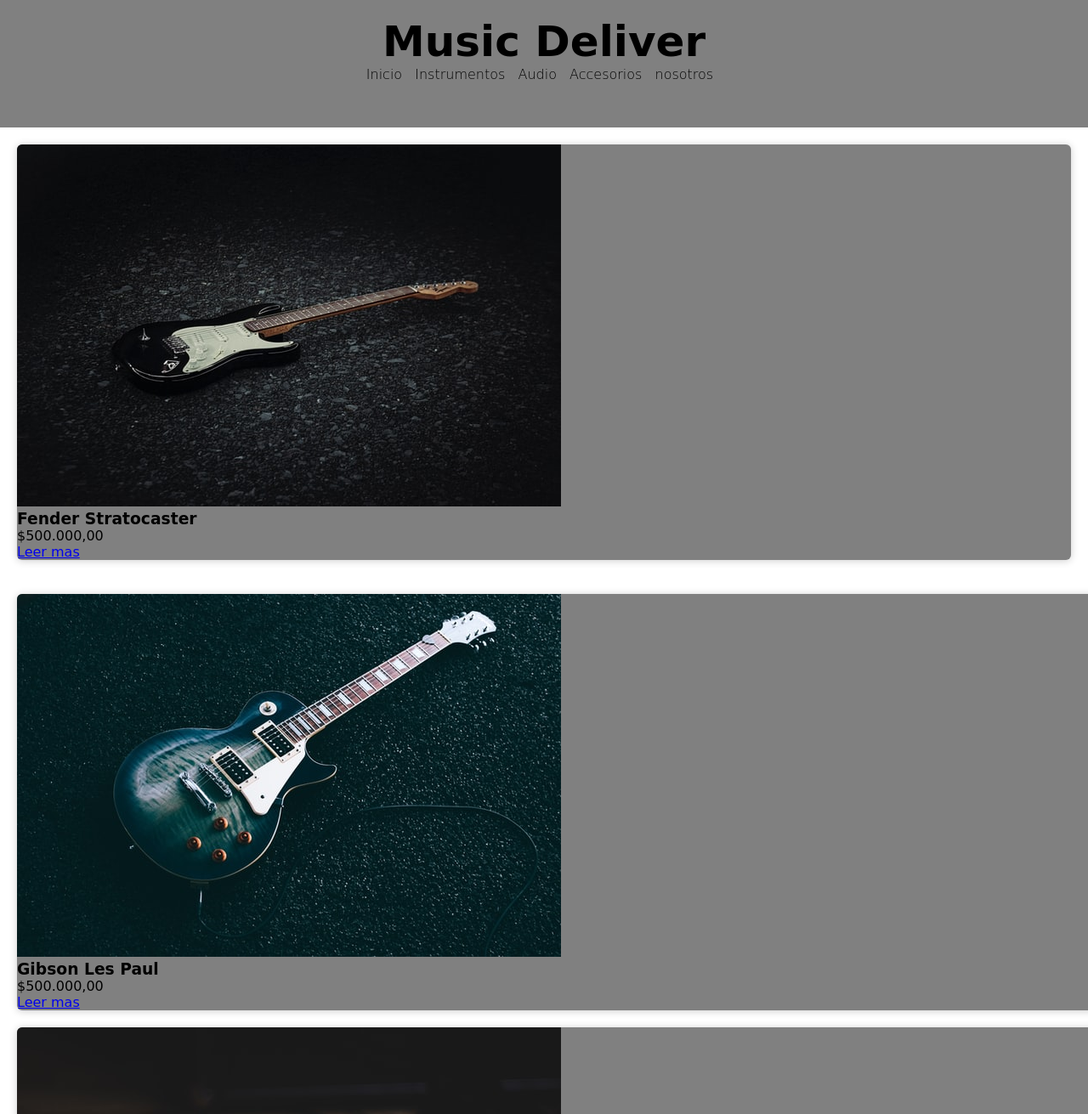
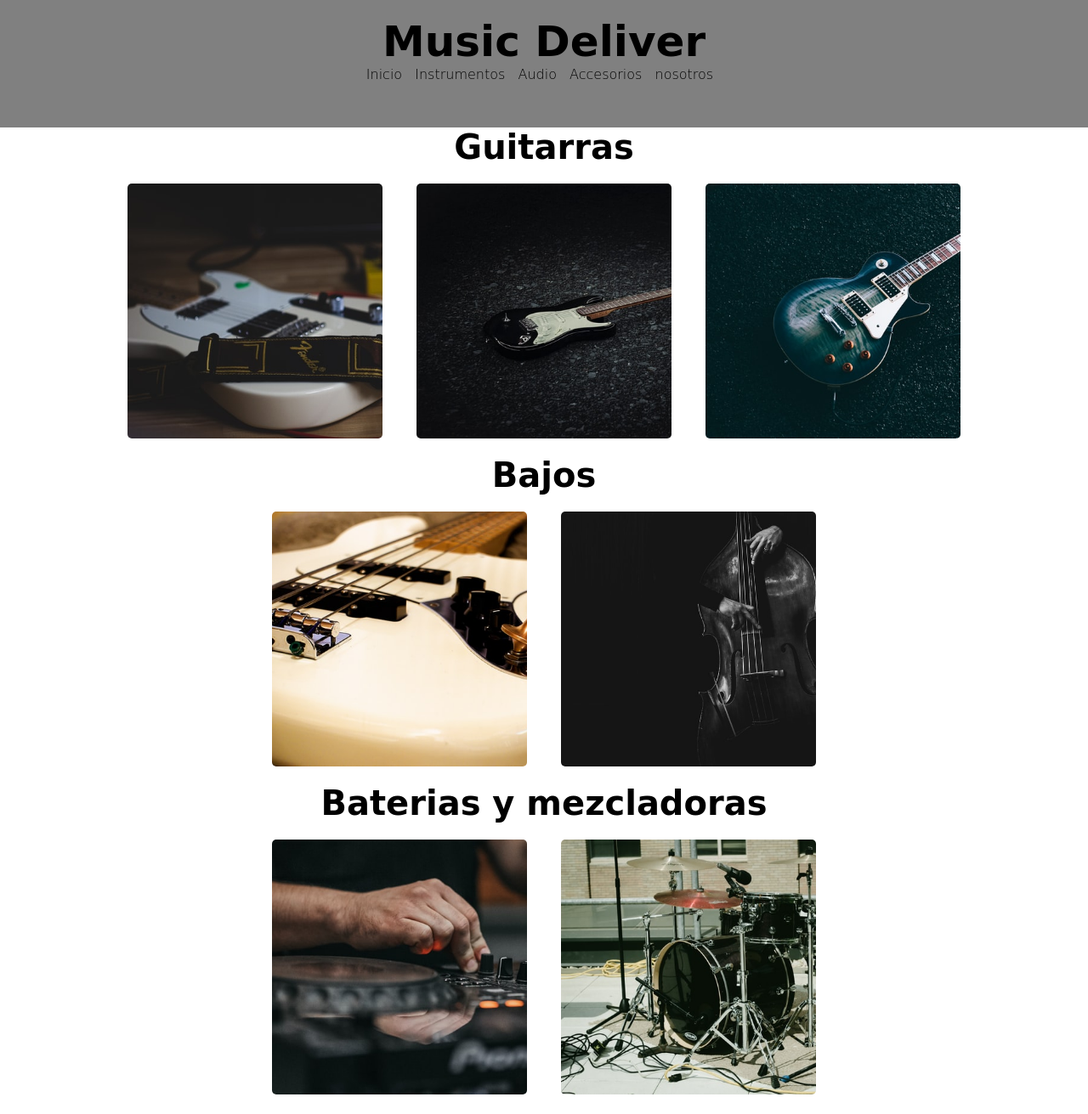
Before and after one commit to pelu123/deliver-music, a website: page pages/instrumentos.html in a window 1280 px wide. Shown: the top 1311 px of the page at 85% size. Drawn offline with Linux system fonts and the light colour scheme; a web font is replaced by a local one.

Commit message:
cards-instrumentos

```diff
--- a/css/style.css
+++ b/css/style.css
@@ -9,6 +9,7 @@
 }
 /*estilo general del sitio marcado la clase "contenedor"*/
 .contenedor {
+
     padding: 20px;
     width: 90%;
     max-width: 100%;
@@ -17,6 +18,7 @@
 }
 /*estilo de header que se respetara en todas las paginas del sitio*/
 .header {
+
     width: 100%;
     height: 150px;
     color: black;
@@ -78,29 +80,40 @@
     text-decoration: none;
     font-size: 25px;
 }
-/*edicion de estilo para "instrumentos"*/
-/*.body-instrumentos{
+/*edicion de estilo para "instrumentos" y aplicacion de cards*/
+.division{
+    text-align: center;
+    font-size: 40px;
+}
+.cards-container{
+    display: flex;
+    align-items: center;
+    justify-content: center;
+
+}
+.cards{
+    margin: 20px;
+    width: 300px;
+    height: 300px;
+    border-radius: 5px;
+    background: var(--i);
+    background-size: cover;
+}
+.cards-content{
     width: 100%;
-    height: 100vh;
+    height: 100%;
     display: flex;
+    flex-direction: column;
+    text-align: center;
     justify-content: center;
-    align-items: center;
-    font-family:'Koulen', cursive ;
-}*/
-.container-instrumentos{
-    width: 100%;
-    display: flex;
-    max-width: 1100%;
+    background: rgba(0, 0, 0, .4);
+    opacity: 0;
+    transition: .5s;
 }
-.card{
-    width: 100%;
-    margin: 20px;
-    border-radius: 6px;
-    overflow: hidden;
-    background: gray;
-    box-shadow: 0px 1px 10px rgba(0, 0, 0, 0.2);
-    transition: all 400ms ease;
+.cards-content h2,a{
+    color: rgba(255, 255, 255, .8);
 }
-.card:hover{
-    box-shadow: 5px 5px 20px rgba(0, 0, 0, 0.2);
+/*efecto hover para las cards*/
+.cards:hover .cards-content{
+    opacity: 1;
 }
--- a/pages/instrumentos.html
+++ b/pages/instrumentos.html
@@ -18,7 +18,7 @@
     <title>Instrumentos</title>
 </head>
 
-<body class="body-instrumentos">
+<body>
     <header class="contenedor header">
         <h1 class="header-titulo">Music Deliver</h1>
         <nav>
@@ -30,48 +30,64 @@
         </nav>
     </header>
     <main>
-        <div class="container-instrumentos">
-            <div class="card">
-                <figure>
-                    <img src="../imagenes/strato-guitarras.jpg">
-                </figure>
-                <div class="contenido">
-                    <h3>Fender Stratocaster</h3>
-                    <p>$500.000,00</p>
-                    <a href="#">Leer mas</a>
+        <!--preimer section para guitarras-->
+        <section>
+            <h1 class="division">Guitarras</h1>
+            <div class="cards-container">
+                <div class="cards" style="--i:url(../imagenes/telecaster-guitarras.jpg)">
+                    <div class="cards-content">
+                        <h2>Fender Telecaster</h2>
+                        <a href="#">Ver Detalles</a>
+                    </div>
+                </div>
+                <div class="cards" style="--i:url(../imagenes/strato-guitarras.jpg)">
+                    <div class="cards-content">
+                        <h2>Fender Stratocaster</h2>
+                        <a href="#">Ver Detalles</a>
+                    </div>
+                </div>
+                <div class="cards" style="--i:url(../imagenes/lespaul-guitarras.jpg)">
+                    <div class="cards-content">
+                        <h2>Gibson LesPaul</h2>
+                        <a href="#">Ver Detalles</a>
                     </div>
                 </div>
             </div>
-        <div class="card">
-            <figure>
-                <img src="../imagenes/lespaul-guitarras.jpg">
-            </figure>
-            <div class="contenido">
-                <h3>Gibson Les Paul</h3>
-                <p>$500.000,00</p>
-                <a href="#">Leer mas</a>
+        </section>
+        <!--segundo section para bajos-->
+        <section>
+            <h1 class="division">Bajos</h1>
+            <div class="cards-container">
+                <div class="cards" style="--i:url(../imagenes/jazzbass-bajo.jpg)">
+                    <div class="cards-content">
+                        <h2>Fender Jazz Bass</h2>
+                        <a href="#">Ver Detalles</a>
                     </div>
                 </div>
-        <div class="card">
-            <figure>
-                <img src="../imagenes/telecaster-guitarras.jpg">
-            </figure>
-            <div class="contenido">
-                <h3>Fender Telecaster</h3>
-                <p>$500.000,00</p>
-                <a href="#">Leer mas</a>
+                <div class="cards" style="--i:url(../imagenes/bajo-clasico.jpg)">
+                    <div class="cards-content">
+                        <h2>Bajo Clasico</h2>
+                        <a href="#">Ver Detalles</a>
+                    </div>
+        </section>
+        <!-- 3er section para baterias y mezcladoras-->
+        <section>
+            <h1 class="division">Baterias y mezcladoras</h1>
+            <div class="cards-container">
+                <div class="cards" style="--i:url(../imagenes/pioneer-mixer.jpg)">
+                    <div class="cards-content">
+                        <h2>Pioneer DDJ 400</h2>
+                        <a href="#">Ver Detalles</a>
                     </div>
                 </div>
-        <div class="card">
-            <figure>
-                <img src="../imagenes/jazzbass-bajo.jpg">
-            </figure>
-            <div class="contenido">
-                <h3>Fender Jazz Bass</h3>
-                <p>$500.000,00</p>
-                <a href="#">Leer mas</a>
+                <div class="cards" style="--i:url(../imagenes/stagecustom-bateria.jpg)">
+                    <div class="cards-content">
+                        <h2>Yamaha Stage Custom</h2>
+                        <a href="#">Ver Detalles</a>
                     </div>
                 </div>
+            </div>
+        </section>
     </main>
     <footer class="contenedor footer">
         <div class="footer-css">
```
Also changed, not shown: index.html (+3 -1 lines), imagenes/bajo-clasico.jpg (added). Lines whose indentation alone changed are shown as unchanged.
